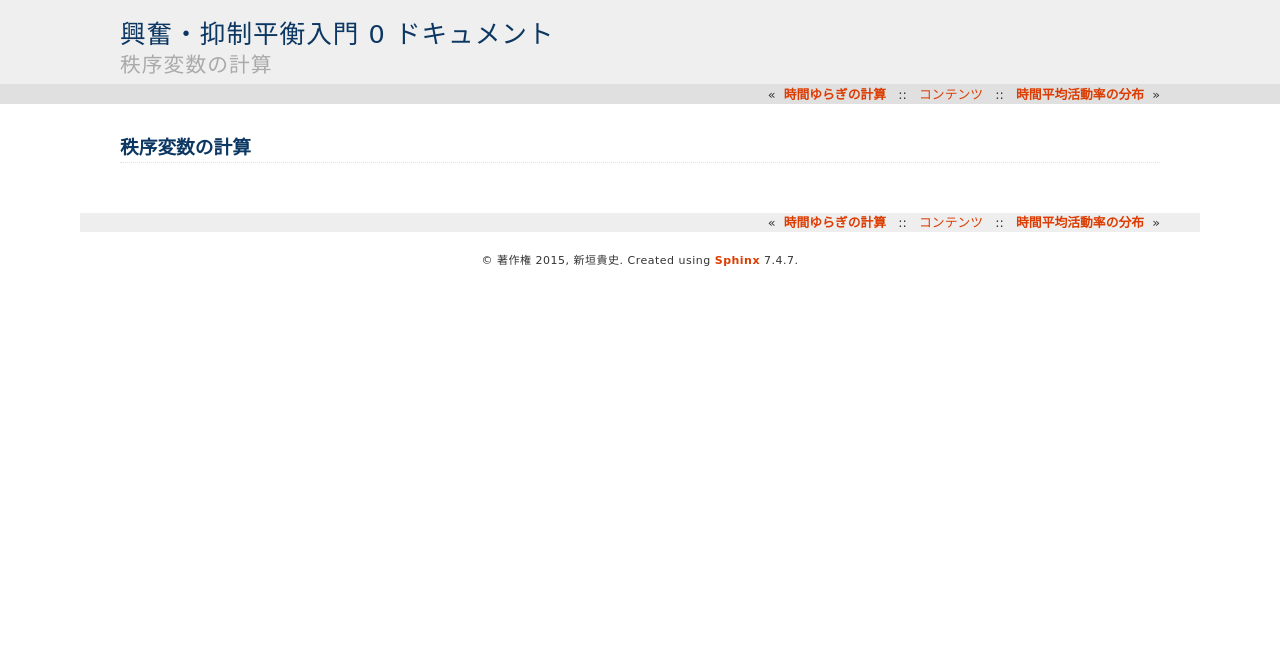
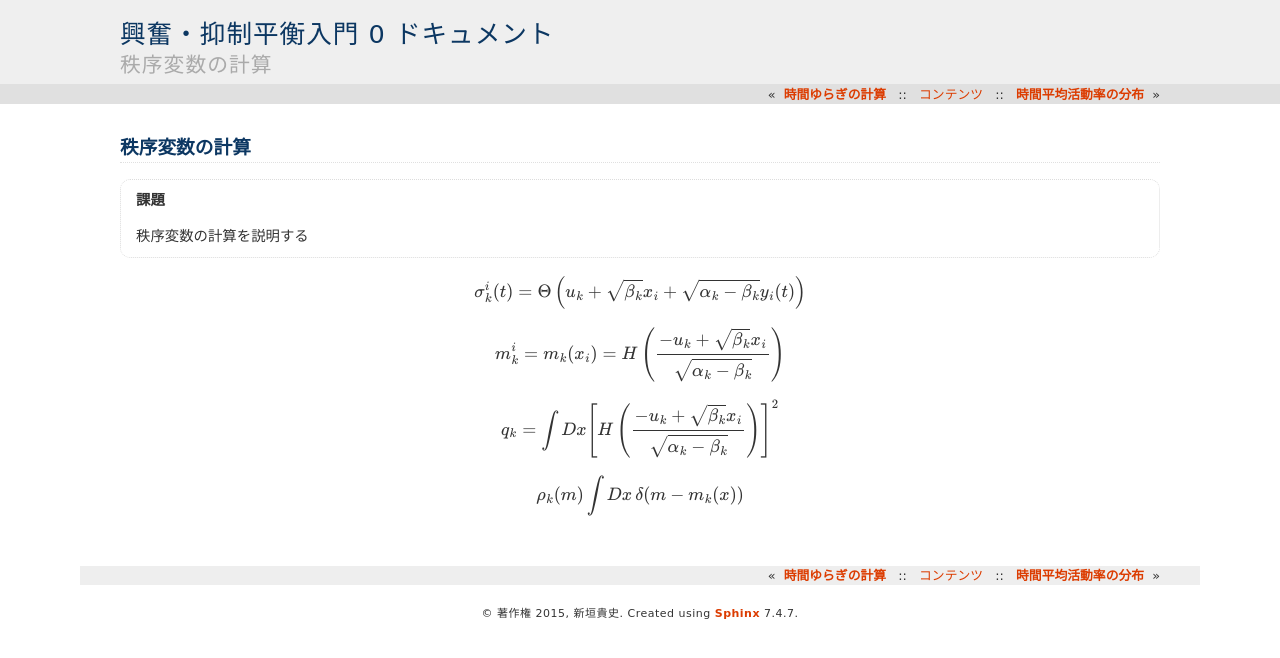
Before and after one commit to tkf/balance-tutorial-ja, a Sphinx documentation site: the page built from source/binary_network/fluctuations/order_parameter_q.rst, in a window 1280 px wide. Shown: the top 658 px of the page. Built offline with Sphinx 7.4.7, drawn with Linux system fonts in a browser that asks for light colours; formulas are drawn with MathJax 3.

Commit message:
秩序変数の計算に必要な数式を追加

```diff
--- a/source/binary_network/fluctuations/order_parameter_q.rst
+++ b/source/binary_network/fluctuations/order_parameter_q.rst
@@ -1,3 +1,27 @@
 ================
  秩序変数の計算
 ================
+
+.. todo:: 秩序変数の計算を説明する
+
+.. math::
+
+   \sigma_k^i(t) = \Theta \left(
+     u_k + \sqrt{\beta_k} x_i + \sqrt{\alpha_k - \beta_k} y_i(t)
+   \right)
+
+.. math::
+
+   m_k^i = m_k(x_i) = H \left(
+     \frac{-u_k + \sqrt{\beta_k} x_i}{\sqrt{\alpha_k - \beta_k}}
+   \right)
+
+.. math::
+
+   q_k = \int Dx \left[
+     H \left(
+       \frac{-u_k + \sqrt{\beta_k} x_i}{\sqrt{\alpha_k - \beta_k}}
+     \right)
+   \right]^2
+
+.. math:: \rho_k(m) \int Dx \, \delta(m - m_k(x))
```
